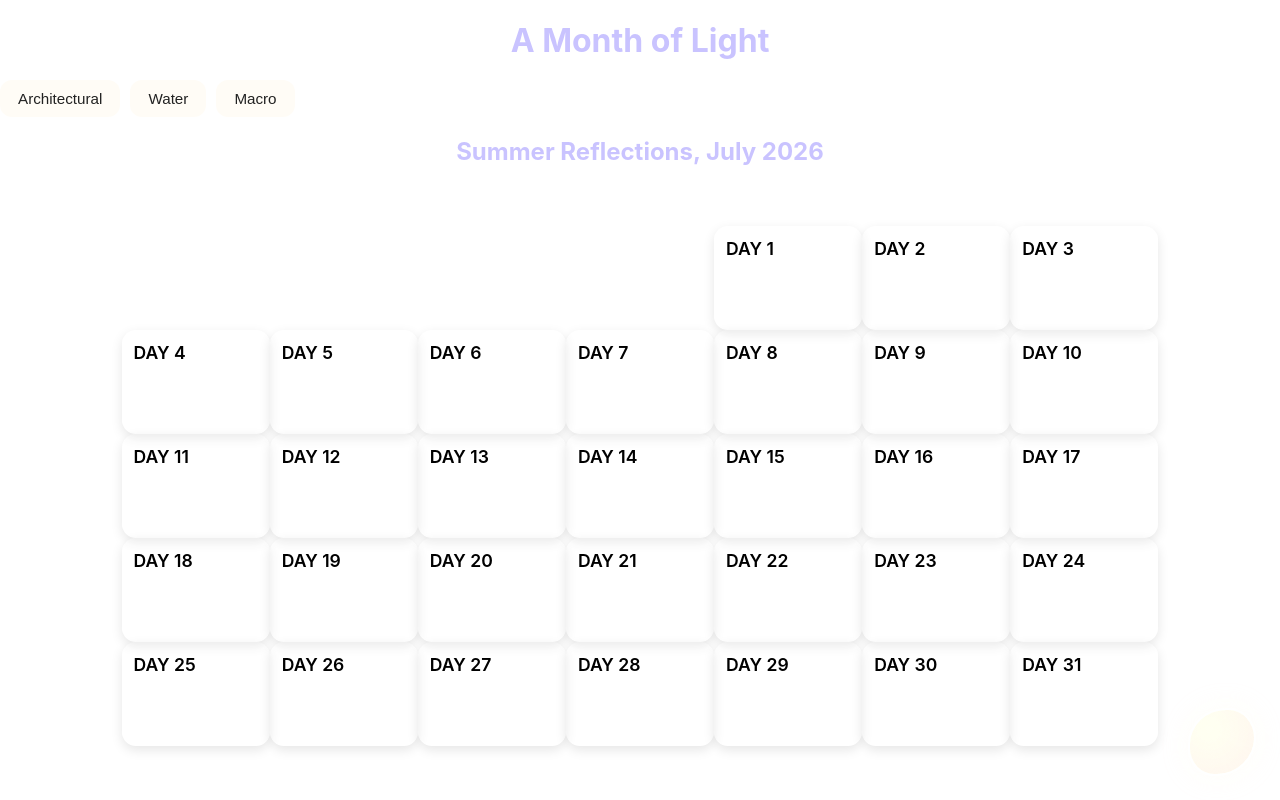
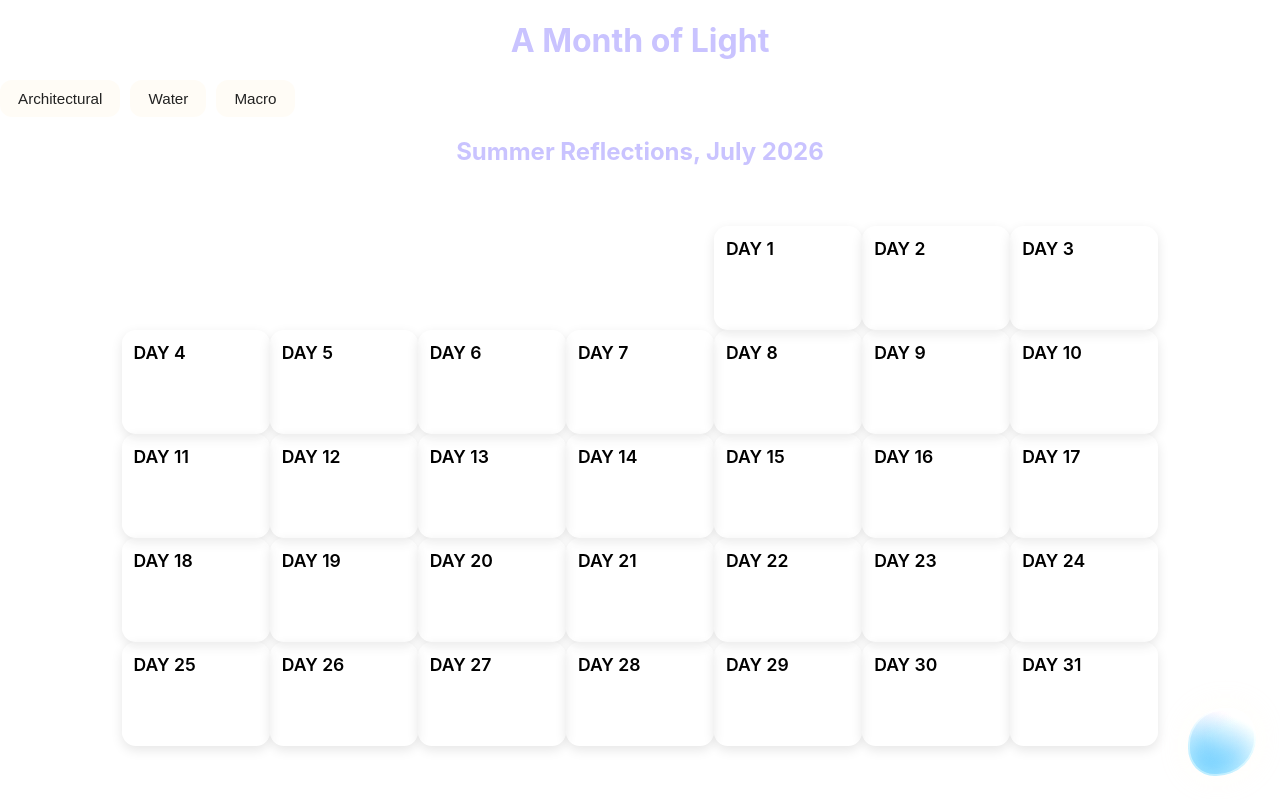
Before and after one commit to SOliv1/reflections-in-light, a React (Create React App) app: page / in a window 1280 px wide. Built offline with nearby package versions, Linux system fonts and the light colour scheme.

Commit message:
perfecting the Worcester Cathedral stained glass reflections mood orb

```diff
--- a/src/App.css
+++ b/src/App.css
@@ -12,7 +12,7 @@
 }
 
 .mode-water {
-    --mode-accent:rgba(120, 180, 255, 6.35);
+    --mode-accent:rgba(120, 180, 255, 0.35);
     --mode-shadow:rgba(0, 60, 120, 0.15);
     --mode-glow:rgba(150, 200, 255, 0.25);
 }
@@ -44,7 +44,6 @@ button:hover {
 }
 
 /* Mood Orb */
-
 .mood-orb {
   position: fixed;
   bottom: 24px;
@@ -54,19 +53,33 @@ button:hover {
 
   border-radius: 58% 42% 60% 40% / 55% 45% 58% 42%;
 
-  /* Deepened jewel-tone streaks */
+  /* Narrow stained-glass beams */
   background:
-    linear-gradient(135deg,
-      rgba(255, 120, 180, 0.65),
-      rgba(120, 220, 255, 0.55)
+    /* Aqua beam – deeper, richer, more visible */
+    linear-gradient(25deg,
+      rgba(70, 180, 255, 0.98) 20%,
+      rgba(70, 180, 255, 0.55) 40%,
+      transparent 60%
     ),
-    linear-gradient(45deg,
-      rgba(255, 220, 140, 0.55),
-      rgba(255, 160, 200, 0.45)
+
+    /* Rose beam */
+    linear-gradient(150deg,
+      rgba(255, 120, 180, 0.92) 20%,
+      rgba(255, 120, 180, 0.20) 40%,
+      transparent 60%
     ),
-    radial-gradient(circle at 30% 30%,
-      rgba(255, 255, 255, 0.95),
-      rgba(200, 200, 200, 0.25)
+
+    /* Gold beam */
+    linear-gradient(75deg,
+      rgba(255, 220, 140, 0.90) 15%,
+      rgba(255, 220, 140, 0.18) 35%,
+      transparent 55%
+    ),
+
+    /* Glass core */
+    radial-gradient(circle at 32% 28%,
+      rgba(255, 255, 255, 0.88),
+      rgba(200, 200, 200, 0.18)
     );
 
   border: 2px solid rgba(255, 255, 255, 0.55);
@@ -81,6 +94,7 @@ button:hover {
   transition: transform 0.4s ease, box-shadow 0.4s ease, background 0.4s ease;
 }
 
+/* Drifting shimmer */
 @keyframes orb-drift {
   0% { background-position: 0% 0%; }
   50% { background-position: 100% 100%; }
@@ -92,11 +106,12 @@ button:hover {
   animation: orb-drift 16s ease-in-out infinite;
 }
 
+/* Mode glow tuning */
 .mode-architectural .mood-orb {
   filter: hue-rotate(0deg) saturate(1.1) brightness(1.05);
 }
 
- .mode-water .mood-orb {
+.mode-water .mood-orb {
   filter: hue-rotate(25deg) saturate(1.3) brightness(1.1);
 }
 
@@ -104,24 +119,35 @@ button:hover {
   filter: hue-rotate(-25deg) saturate(1.35) brightness(1.1);
 }
 
-
-    /* Macro (rose + gold) */
-.mode-macro .mood-orb {
-  background: radial-gradient(
-    circle at 30% 30%,
-    rgba(255, 200, 230, 0.9),
-    rgba(255, 160, 190, 0.35)
-  );
+/* Hover + active */
+.mood-orb:hover {
+  transform: scale(1.06);
 }
 
-.mode-architectural .mood-orb {
-  background: radial-gradient(
-    circle at 30% 30%,
-    rgba(255, 245, 230, 0.9),
-    rgba(230, 215, 200, 0.35)
-  );
+.mood-orb:active {
+  transform: scale(0.94);
 }
 
+/* Shimmer */
+@keyframes orb-shimmer {
+  0% { box-shadow: 0 0 18px var(--mode-glow); }
+  50% { box-shadow: 0 0 26px var(--mode-glow); }
+  100% { box-shadow: 0 0 18px var(--mode-glow); }
+}
+
+/* Ripple */
+@keyframes orb-ripple {
+  0% { transform: scale(1); }
+  50% { transform: scale(1.04); }
+  100% { transform: scale(1); }
+}
+
+/* Sparkle */
+@keyframes orb-sparkle {
+  0% { filter: brightness(1); }
+  50% { filter: brightness(1.25); }
+  100% { filter: brightness(1); }
+}
 
 .mood-orb:hover {
   transform: scale(1.06);
@@ -130,49 +156,3 @@ button:hover {
 .mood-orb:active {
   transform: scale(0.94);
 }
-    /* Shimmer */
-@keyframes orb-shimmer {
-  0% {
-    box-shadow: 0 0 18px var(--mode-glow);
-  }
-  50% {
-    box-shadow: 0 0 26px var(--mode-glow);
-  }
-  100% {
-    box-shadow: 0 0 18px var(--mode-glow);
-  }
-}
-    /* Ripple */
-@keyframes orb-ripple {
-  0% {
-    transform: scale(1);
-  }
-
-  50% {
-    transform: scale(1.04);
-  }
-
-  100% {
-    transform: scale(1);
-  }
-}
-
-    /* Orb-sparkle */
-@keyframes orb-sparkle {
-  0% {filter: brightness(1);}
- 50% {filter: brightness(1.25);}
- 100% {filter: brightness(1);}
-}
-
-    /* Mode Specific animations(mode) */
-.mode-architectural .mood-orb {
-  animation: orb-shimmer 3.5s ease-in-out infinite;
-}
-
-.mode-water .mood-orb {
-  animation: orb-ripple 4s ease-in-out infinite;
-}
-
-.mode-macro .mood-orb {
-  animation: orb-sparkle 2.8s ease-in-out infinite;
-}
```
